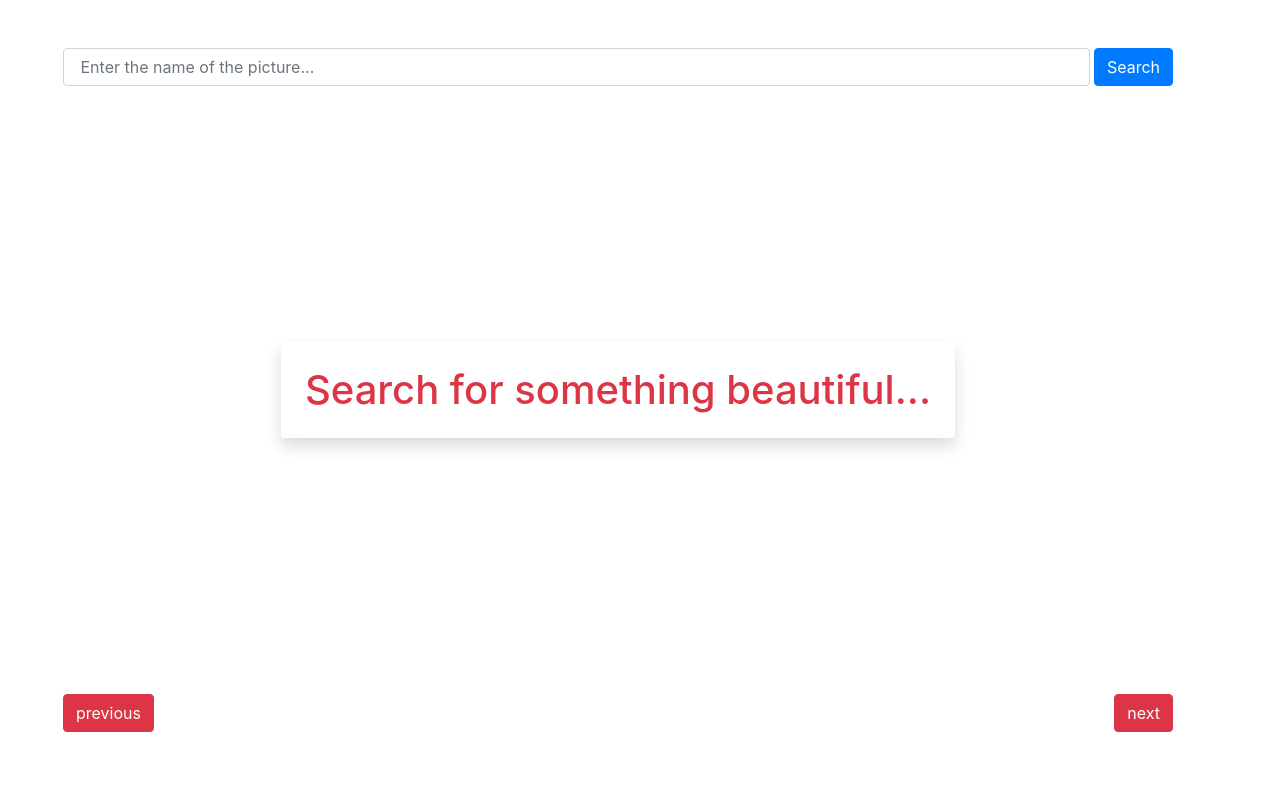
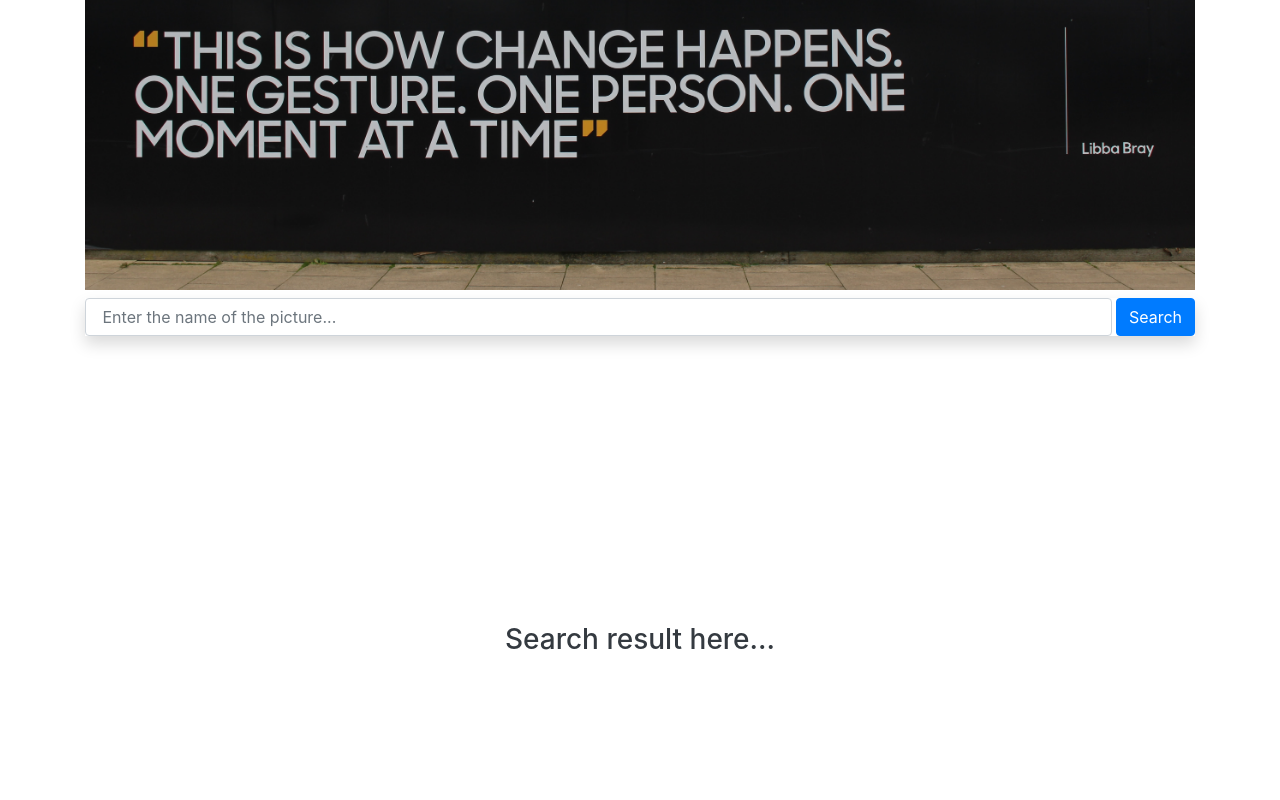
Before and after one commit to saood011/image_search_engine, a React (Create React App) app: page / in a window 1280 px wide. Shown: the top 800 px of the page. Built offline with nearby package versions, Linux system fonts and the light colour scheme.

Commit message:
cover added

```diff
--- a/src/App.css
+++ b/src/App.css
@@ -32,3 +32,10 @@ img {
 .card-body {
   height: 100px;
 }
+.cover {
+  height: 290px;
+  width: 100%;
+  background-image: url("./cover.jpeg");
+  background-size: cover;
+  background-position-y: 350px;
+}
--- a/src/App.js
+++ b/src/App.js
@@ -18,7 +18,7 @@ function App() {
       .get("https://api.unsplash.com/search/photos", {
         params: {
           query: term,
-          page: 3,
+          page: 1,
           per_page: 15
         },
         headers: {
@@ -59,8 +59,9 @@ function App() {
   };
 
   return (
-    <div className="container m-5 ">
-      <form onSubmit={sendRequest} className="text-center d-flex">
+    <div className="container">
+      <div className="cover"></div>
+      <form onSubmit={sendRequest} className="text-center d-flex mt-2 shadow">
         <input
           type="text"
           onChange={changeHandler}
@@ -70,20 +71,22 @@ function App() {
         <input type="submit" value="Search" className="btn btn-primary ml-1" />
       </form>
 
-      <div className="d-flex flex-wrap justify-content-center mt-2 list align-items-center ">
+      <div className="d-flex flex-wrap justify-content-center mt-2 list align-items-center">
         {pictures.length ? (
           pictures.map(pic => (
-            <div className="card" key={pic.id}>
-              <img src={pic.urls.thumb} className="card-img-top" alt={pic.id} />
-              <div className="card-body">
-                <p className="card-text">{pic.alt_description}</p>
-              </div>
+            <div className="card m-2 p-2 shadow" key={pic.id}>
+              <a href={pic.urls.full} target="blank">
+                {" "}
+                <img
+                  src={pic.urls.thumb}
+                  className="card-img-top"
+                  alt={pic.id}
+                />
+              </a>
             </div>
           ))
         ) : (
-          <h1 className="text-danger shadow p-4 rounded">
-            Search for something beautiful...
-          </h1>
+          <h3 className="text-dark">Search result here...</h3>
         )}
       </div>
       <div className="d-flex justify-content-between">
```
Also changed, not shown: src/cover.jpeg (added).
